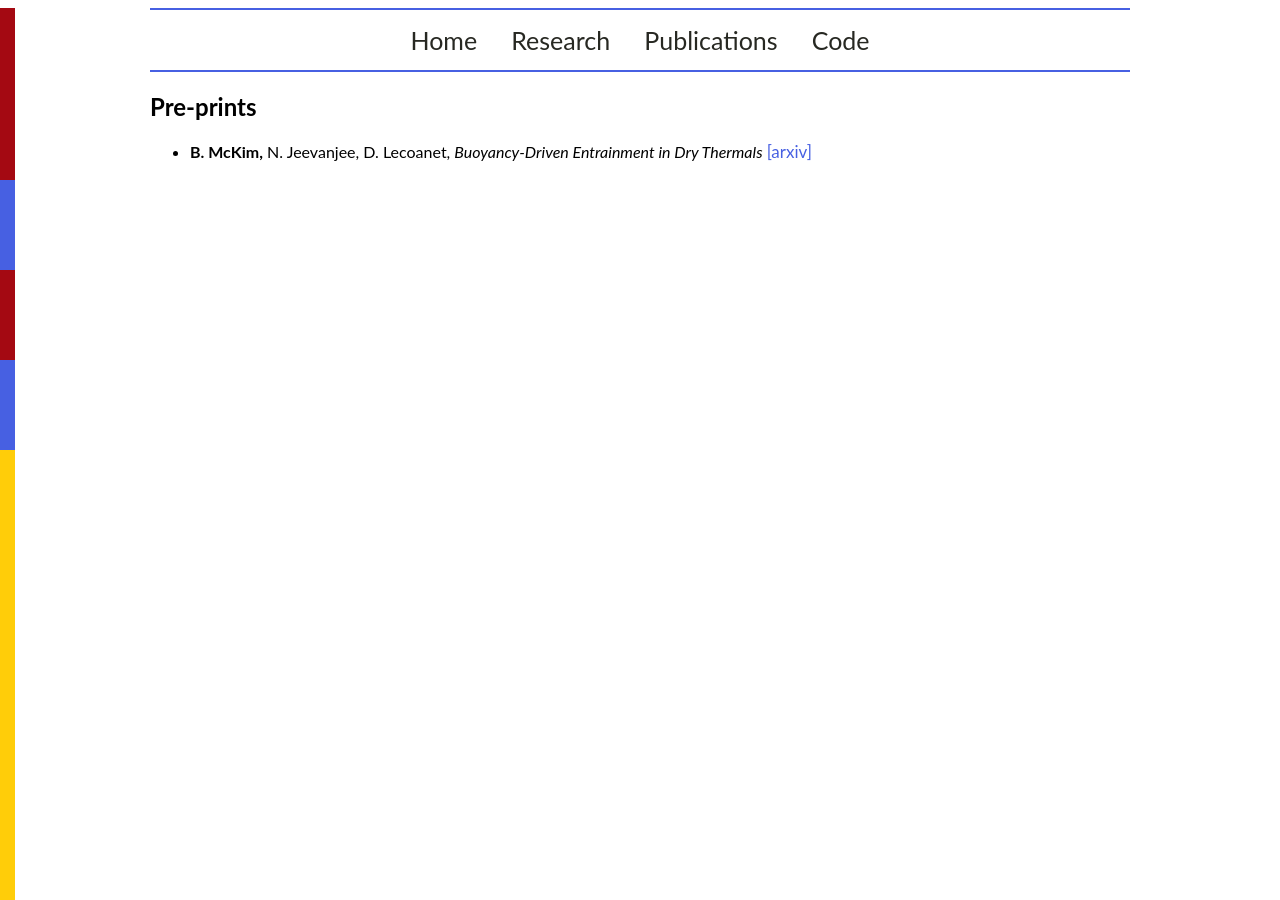
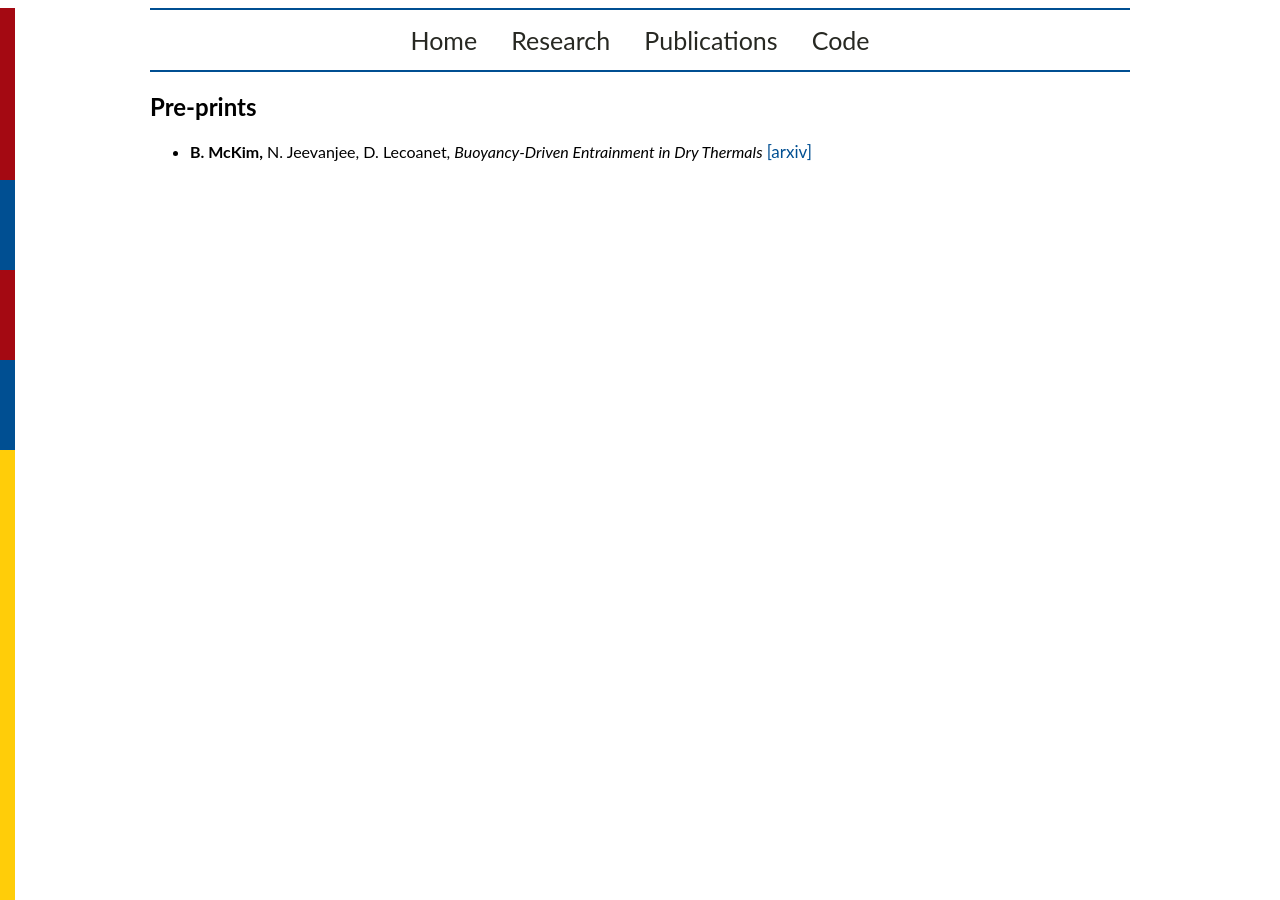
Before and after one commit to mckimb/mckimb.github.io, a Jekyll site: the page built from papers/index.html, in a window 1280 px wide. Built offline with Jekyll 4.4.1, drawn with Linux system fonts in a browser that asks for light colours.

Commit message:
Update main.css

```diff
--- a/css/main.css
+++ b/css/main.css
@@ -18,12 +18,12 @@ body p {
 body a {
     font-size: 17px;
     \\ color: #268BD2;
-    color: #4760e2;
+    color: #004f92;
 }
 
 body a:hover {
     \\ color: #268BD2;
-    color: #4760e2;
+    color: #004f92;
     text-decoration: underline;
 }
 
@@ -91,7 +91,7 @@ nav ul li, footer ul li {
 
 .topnav {
     \\ border:2px solid #272822;
-    border:2px solid #4760e2;
+    border:2px solid #004f92;
     border-width:2px 0;
     list-style:none;
     margin:0;
@@ -105,7 +105,7 @@ nav ul li, footer ul li {
   position: absolute;
 }
 .vl2 {
-  border-left: 15px solid #4760e2;
+  border-left: 15px solid #004f92;
   margin-left: -150px;
   height: 10%;
   top: 20%;
@@ -119,7 +119,7 @@ nav ul li, footer ul li {
   position: absolute;
 }
 .vl4 {
-  border-left: 15px solid #4760e2;
+  border-left: 15px solid #004f92;
   margin-left: -150px;
   height: 10%;
   top: 40%;
```
